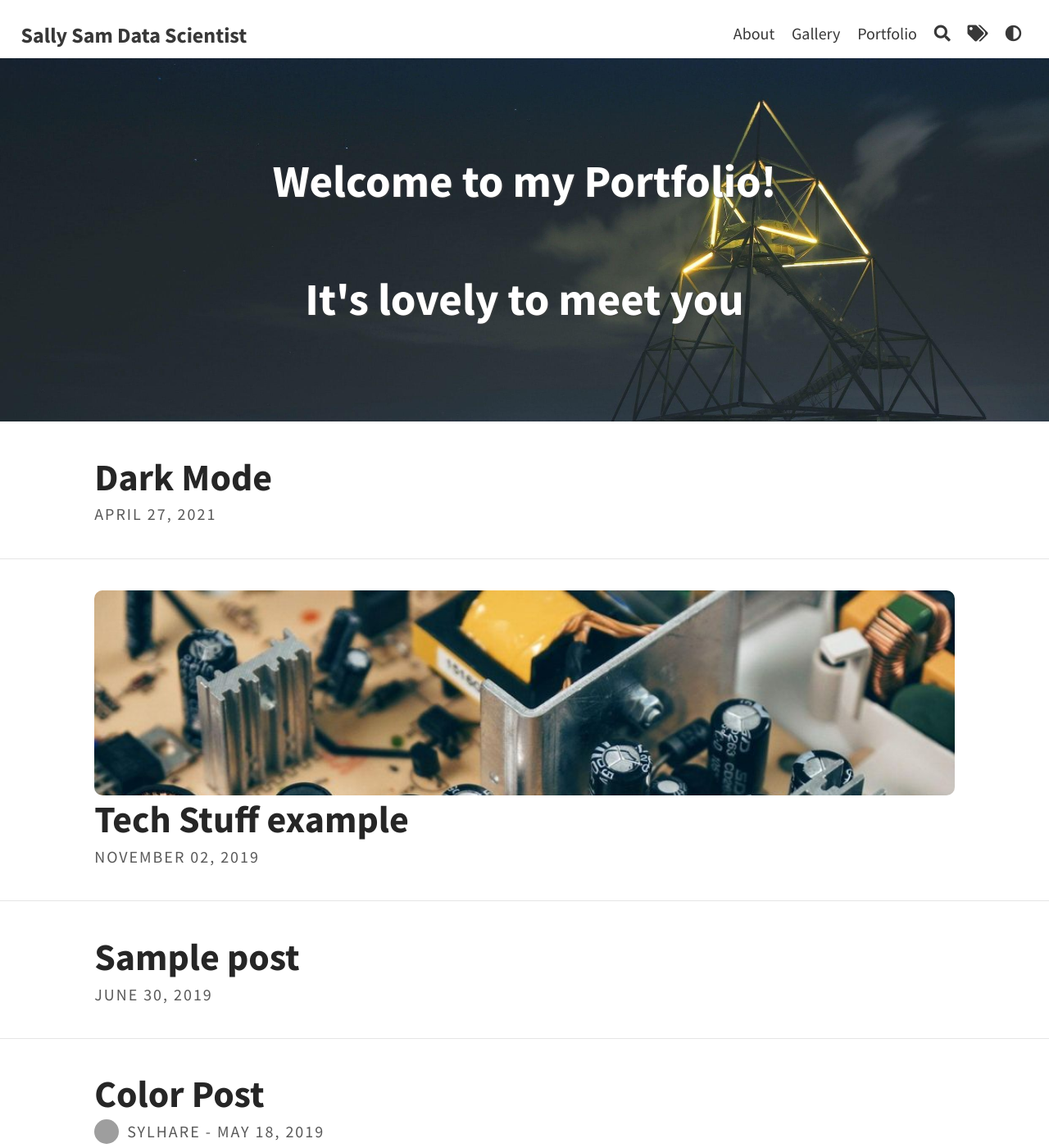
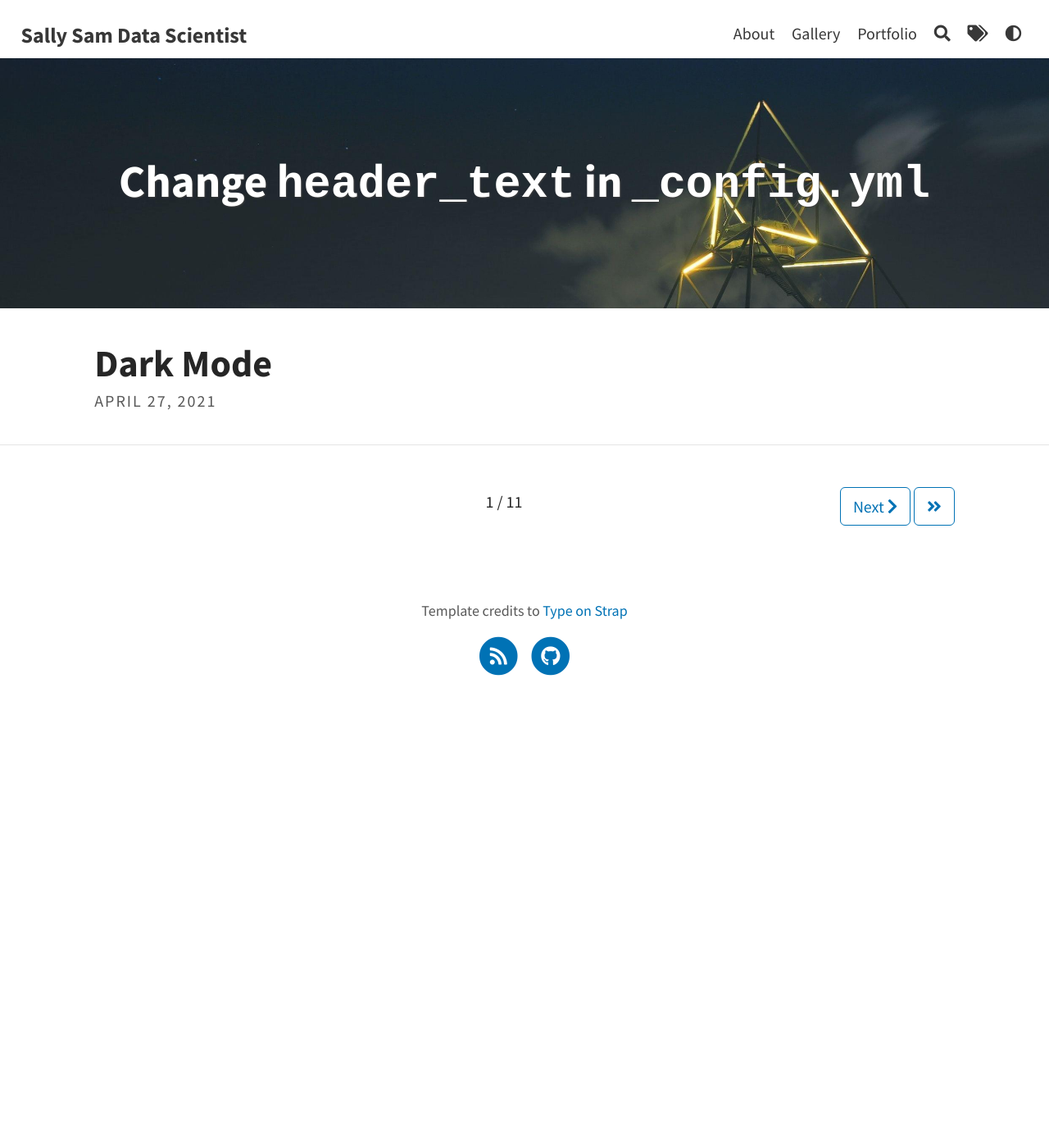
Before and after one commit to s-sam/s-sam.github.io, a Jekyll site: the page built from index.html, in a window 1280 px wide and 1400 px high. Shown: the whole window at 82% size. Built offline with Jekyll 4.4.1, drawn with Linux system fonts in a browser that asks for light colours; the list of posts is cut into pages by our own code; some of the changed text lies outside the part shown; grey boxes are pictures that could not be loaded.

Commit message:
Update _config.yml

```diff
--- a/_config.yml
+++ b/_config.yml
@@ -9,7 +9,7 @@ avatar:                          # Empty for no avatar in navbar
 favicon: assets/favicon.ico                             # Icon displayed in the tab
 
 # Header and footer text
-header_text: "Welcome to my Portfolio!<br><br>It's lovely to meet you"  # Change Blog header text
+header_text: ""  # Change Blog header text
 header_feature_image: assets/img/header/triangular.jpeg
 header_feature_image_responsive: true
 footer_text: >
@@ -38,7 +38,7 @@ comments:
     issue-term:                                         # Issue term (e.g. "comment" consider issues with this word in the title as comments)
 
 # PAGINATION
-paginate: 5
+paginate: 1
 paginate_path: "/blog/page:num"
 
 # PORTFOLIO
```
